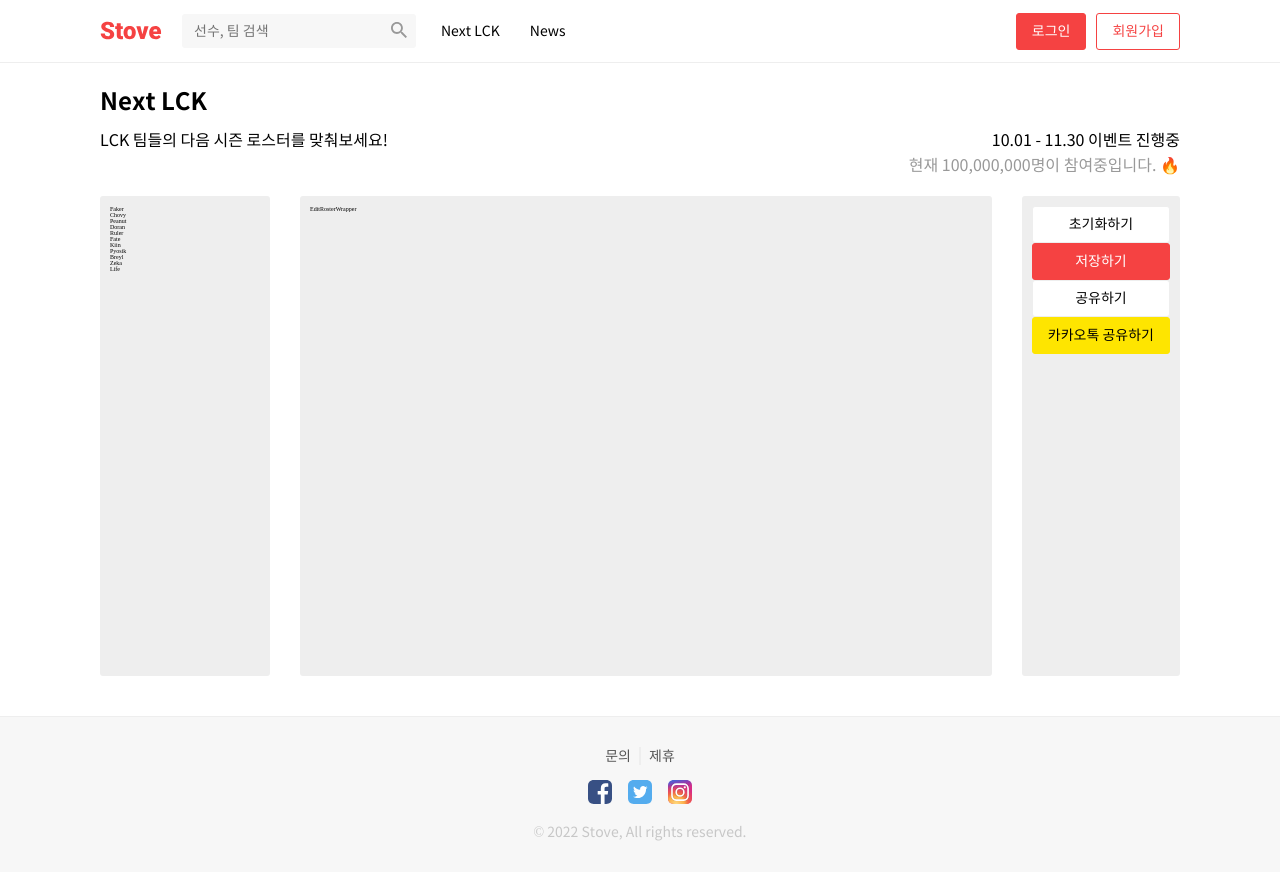
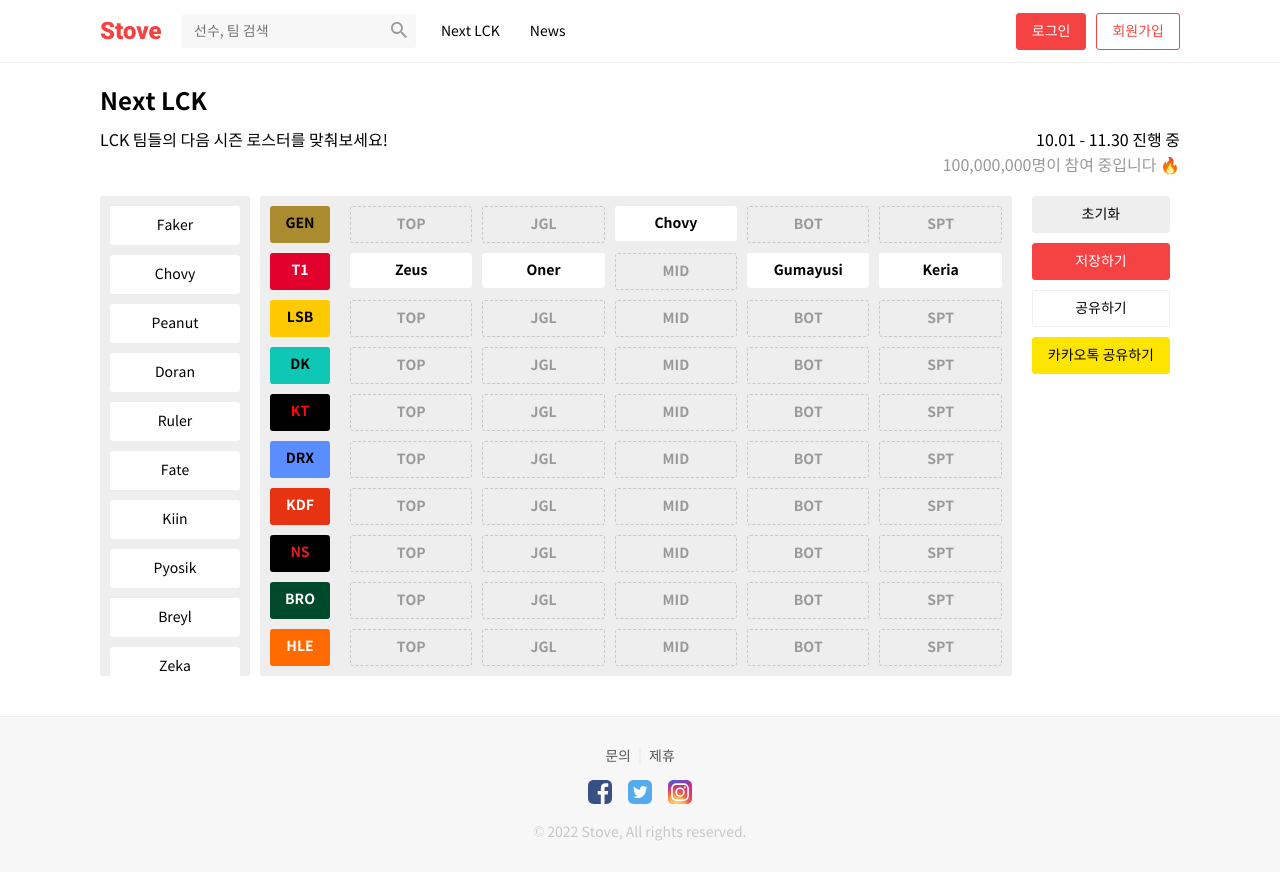
Before and after one commit to Stove-Org/Stove-client, a React (Create React App) app in the folder client/: page /nextlck in a window 1280 px wide. Built offline with nearby package versions, Linux system fonts and the light colour scheme.

Commit message:
feat: Next LCK Styled

```diff
--- a/client/package.json
+++ b/client/package.json
@@ -7,6 +7,7 @@
     "@testing-library/react": "^13.4.0",
     "@testing-library/user-event": "^13.5.0",
     "react": "^18.2.0",
+    "react-dnd": "^16.0.1",
     "react-dom": "^18.2.0",
     "react-owl-carousel": "^2.3.3",
     "react-router-dom": "^6.4.2",
--- a/client/src/App.js
+++ b/client/src/App.js
@@ -84,18 +84,98 @@
 ];
 
 function App() {
-  const [roster, setRoster] = useState({
-    geng: {},
-    t1: {},
-    dwg: {},
-    kf: {},
-    drx: {},
-    frb: {},
-    kt: {},
-    nsr: {},
-    ls: {},
-    hle: {},
-  });
+  const [roster, setRoster] = useState([
+    {
+      id: 1,
+      name: "GEN",
+      TOP: "",
+      JGL: "",
+      MID: "Chovy",
+      BOT: "",
+      SPT: "",
+    },
+    {
+      id: 2,
+      name: "T1",
+      TOP: "Zeus",
+      JGL: "Oner",
+      MID: "",
+      BOT: "Gumayusi",
+      SPT: "Keria",
+    },
+    {
+      id: 3,
+      name: "LSB",
+      TOP: "",
+      JGL: "",
+      MID: "",
+      BOT: "",
+      SPT: "",
+    },
+    {
+      id: 4,
+      name: "DK",
+      TOP: "",
+      JGL: "",
+      MID: "",
+      BOT: "",
+      SPT: "",
+    },
+    {
+      id: 5,
+      name: "KT",
+      TOP: "",
+      JGL: "",
+      MID: "",
+      BOT: "",
+      SPT: "",
+    },
+    {
+      id: 6,
+      name: "DRX",
+      TOP: "",
+      JGL: "",
+      MID: "",
+      BOT: "",
+      SPT: "",
+    },
+    {
+      id: 7,
+      name: "KDF",
+      TOP: "",
+      JGL: "",
+      MID: "",
+      BOT: "",
+      SPT: "",
+    },
+    {
+      id: 8,
+      name: "NS",
+      TOP: "",
+      JGL: "",
+      MID: "",
+      BOT: "",
+      SPT: "",
+    },
+    {
+      id: 9,
+      name: "BRO",
+      TOP: "",
+      JGL: "",
+      MID: "",
+      BOT: "",
+      SPT: "",
+    },
+    {
+      id: 10,
+      name: "HLE",
+      TOP: "",
+      JGL: "",
+      MID: "",
+      BOT: "",
+      SPT: "",
+    },
+  ]);
   const [players, setPlayers] = useState(DUMMY_DATA);
 
   return (
--- /dev/null
+++ b/client/src/components/atoms/LCKTeamLabel/index.jsx
@@ -0,0 +1,90 @@
+import styled from "styled-components";
+
+const LCKTeamLabel = ({ teamName }) => {
+  const teams = [
+    "GEN",
+    "T1",
+    "LSB",
+    "DK",
+    "KT",
+    "DRX",
+    "KDF",
+    "NS",
+    "BRO",
+    "HLE",
+  ].includes(teamName)
+    ? teamName
+    : "default";
+  return <TeamLabel teams={teams}>{teamName}</TeamLabel>;
+};
+
+const TeamLabel = styled.div`
+  ${(props) => props.theme.typography.bodyRgBold};
+  width: 60px;
+  padding: 8px 10px;
+  text-align: center;
+  border-radius: 3px;
+  white-space: nowrap;
+
+  ${({ teams }) => {
+    switch (teams) {
+      case "GEN":
+        return `
+            background-color: #AA8B30;
+            color: #000;
+            `;
+      case "T1":
+        return `
+            background-color: #E2012D;
+            color: #fff;
+            `;
+      case "LSB":
+        return `
+            background-color: #FFC900;
+            color: #000000;
+            `;
+      case "DK":
+        return `
+            background-color: #0ec7b5;
+            color: #000;
+            `;
+      case "KT":
+        return `
+            background-color: #000;
+            color: #ff0a07;
+            `;
+      case "DRX":
+        return `
+            background-color: #5a8dff;
+            color: #000000;
+            `;
+      case "KDF":
+        return `
+            background-color: #e73312;
+            color: #fff;
+            `;
+      case "NS":
+        return `
+            background-color: #000;
+            color: #de2027;
+            `;
+      case "BRO":
+        return `
+            background-color: #00492b;
+            color: #fff;
+            `;
+      case "HLE":
+        return `
+            background-color: #ff6b01;
+            color: #fff;
+            `;
+      default:
+        return `
+            background-color: #000;
+            color: #fff;
+            `;
+    }
+  }}
+`;
+
+export default LCKTeamLabel;
--- /dev/null
+++ b/client/src/components/molecules/RosterDnD/index.jsx
@@ -0,0 +1,129 @@
+import { DragDropContext } from "react-dnd";
+import styled from "styled-components";
+
+import LCKTeamLabel from "../../atoms/LCKTeamLabel";
+
+const RosterDnD = ({ players, roster, setRoster }) => {
+  return (
+    <>
+      <PlayerWrapper>
+        {players.map((player) => (
+          <PlayerBlock key={player.id}>{player.nickName}</PlayerBlock>
+        ))}
+      </PlayerWrapper>
+      <EditRosterWrapper>
+        {roster.map((team) => (
+          <RosterWrapper key={team.id}>
+            <LCKTeamLabel teamName={team.name} />
+            <RosterPositionWrapper>
+              <RosterPosition>
+                {team.TOP ? (
+                  <TruePositionLabel>{team.TOP}</TruePositionLabel>
+                ) : (
+                  <FalsePositionLabel>TOP</FalsePositionLabel>
+                )}
+              </RosterPosition>
+              <RosterPosition>
+                {team.JGL ? (
+                  <TruePositionLabel>{team.JGL}</TruePositionLabel>
+                ) : (
+                  <FalsePositionLabel>JGL</FalsePositionLabel>
+                )}
+              </RosterPosition>
+              <RosterPosition>
+                {team.MID ? (
+                  <TruePositionLabel>{team.MID}</TruePositionLabel>
+                ) : (
+                  <FalsePositionLabel>MID</FalsePositionLabel>
+                )}
+              </RosterPosition>
+              <RosterPosition>
+                {team.BOT ? (
+                  <TruePositionLabel>{team.BOT}</TruePositionLabel>
+                ) : (
+                  <FalsePositionLabel>BOT</FalsePositionLabel>
+                )}
+              </RosterPosition>
+              <RosterPosition>
+                {team.SPT ? (
+                  <TruePositionLabel>{team.SPT}</TruePositionLabel>
+                ) : (
+                  <FalsePositionLabel>SPT</FalsePositionLabel>
+                )}
+              </RosterPosition>
+            </RosterPositionWrapper>
+          </RosterWrapper>
+        ))}
+      </EditRosterWrapper>
+    </>
+  );
+};
+
+const BoxWrapper = styled.div`
+  background-color: ${(props) => props.theme.color.grayScale.gray20};
+  border-radius: 3px;
+  padding: 10px;
+  overflow-y: auto;
+`;
+const PlayerWrapper = styled(BoxWrapper)`
+  width: 150px;
+`;
+const EditRosterWrapper = styled(BoxWrapper)`
+  flex-grow: 1;
+  display: flex;
+  flex-direction: column;
+  justify-content: space-between;
+`;
+
+const PlayerBlock = styled.div`
+  width: 100%;
+  padding: 10px 0;
+  background-color: ${(props) => props.theme.color.white};
+  ${(props) => props.theme.typography.bodyRg};
+  text-align: center;
+  border-radius: 3px;
+
+  & + & {
+    margin-top: 10px;
+  }
+`;
+const RosterWrapper = styled.div`
+  display: flex;
+`;
+
+const RosterPositionWrapper = styled.div`
+  flex-grow: 1;
+  display: flex;
+  justify-content: space-between;
+  margin-left: 20px;
+`;
+const RosterPosition = styled.div`
+  width: 100%;
+  text-align: center;
+  border-radius: 3px;
+
+  & + & {
+    margin-left: 10px;
+  }
+`;
+const PositionLabel = styled.div`
+  ${(props) => props.theme.typography.bodyRgBold};
+  display: flex;
+  justify-content: center;
+  align-items: center;
+  padding: 8px 5px;
+  border-radius: 3px;
+`;
+const TruePositionLabel = styled(PositionLabel)`
+  color: ${(props) => props.theme.color.black};
+  background-color: ${(props) => props.theme.color.white};
+`;
+const FalsePositionLabel = styled(PositionLabel)`
+  border-style: dashed;
+  border-width: 1px;
+  border-color: ${(props) => props.theme.color.grayScale.gray40};
+  color: ${(props) => props.theme.color.grayScale.gray60};
+  background-color: ${(props) => props.theme.color.grayScale.gray20};
+`;
+
+export default RosterDnD;
--- a/client/src/components/oranisms/EditRoster/index.jsx
+++ b/client/src/components/oranisms/EditRoster/index.jsx
@@ -1,21 +1,14 @@
 import styled from "styled-components";
 
 import Button from "../../atoms/Button";
+import RosterDnD from "../../molecules/RosterDnD";
 
 const EditRoster = ({ players, roster, setRoster }) => {
-  console.log(players);
-  console.log(players[0].nickName);
-
   return (
     <ContainerWrapper>
-      <PlayerWrapper>
-        {players.map((player) => (
-          <div key={player.id}>{player.nickName}</div>
-        ))}
-      </PlayerWrapper>
-      <EditRosterWrapper>EditRosterWrapper</EditRosterWrapper>
+      <RosterDnD players={players} roster={roster} setRoster={setRoster} />
       <SideWrapper>
-        <Button text={"초기화하기"} type={"light"} onClick={() => {}} />
+        <Button text={"초기화"} onClick={() => {}} />
         <Button text={"저장하기"} type={"primary"} onClick={() => {}} />
         <Button text={"공유하기"} type={"light"} onClick={() => {}} />
         <Button
@@ -34,24 +27,18 @@
   margin-bottom: 40px;
 
   & > div + div {
-    margin-left: 30px;
+    margin-left: 10px;
   }
 `;
-const BoxWrapper = styled.div`
-  background-color: ${(props) => props.theme.color.grayScale.gray20};
-  border-radius: 3px;
-  padding: 10px;
-`;
-const PlayerWrapper = styled(BoxWrapper)`
-  overflow-y: scroll;
-  width: 170px;
-`;
-const EditRosterWrapper = styled(BoxWrapper)`
-  flex-grow: 1;
-`;
-const SideWrapper = styled(BoxWrapper)`
+const SideWrapper = styled.div`
   display: flex;
   flex-direction: column;
+  border-radius: 3px;
+  padding: 0 10px;
+
+  & > button + button {
+    margin-top: 10px;
+  }
 `;
 
 export default EditRoster;
--- a/client/src/index.js
+++ b/client/src/index.js
@@ -4,7 +4,7 @@
 
 const root = ReactDOM.createRoot(document.getElementById("root"));
 root.render(
-  <React.StrictMode>
-    <App />
-  </React.StrictMode>
+  // <React.StrictMode>
+  <App />
+  // </React.StrictMode>
 );
--- a/client/src/pages/NextLCK/NextLCKRoster/index.jsx
+++ b/client/src/pages/NextLCK/NextLCKRoster/index.jsx
@@ -10,8 +10,8 @@
       <Description>
         <p>LCK 팀들의 다음 시즌 로스터를 맞춰보세요!</p>
         <div>
-          <p>10.01 - 11.30 이벤트 진행중</p>
-          <SubDescription>현재 100,000,000명이 참여중입니다. 🔥</SubDescription>
+          <p>10.01 - 11.30 진행 중</p>
+          <SubDescription>100,000,000명이 참여 중입니다 🔥</SubDescription>
         </div>
       </Description>
       <EditRoster players={players} roster={roster} setRoster={setRoster} />
```
Also changed, not shown: 1 other file (tests, documents, lock files or other folders).
